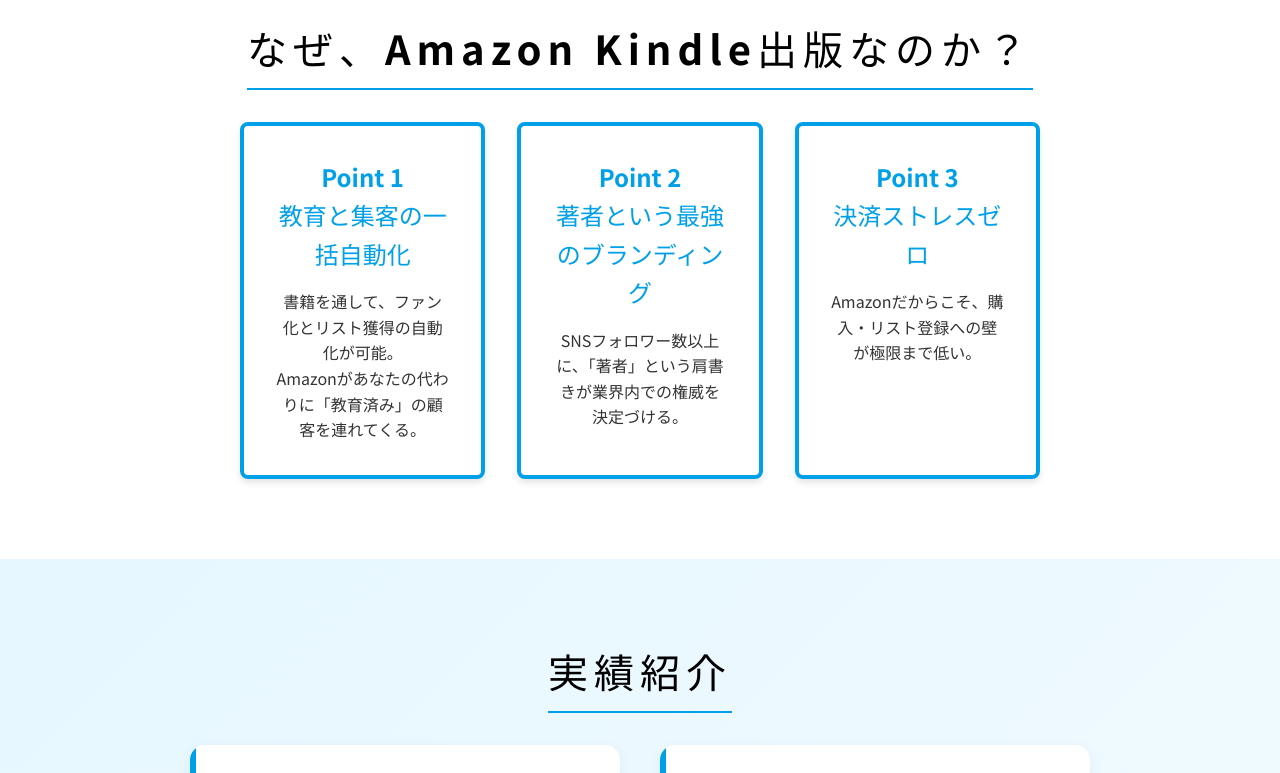
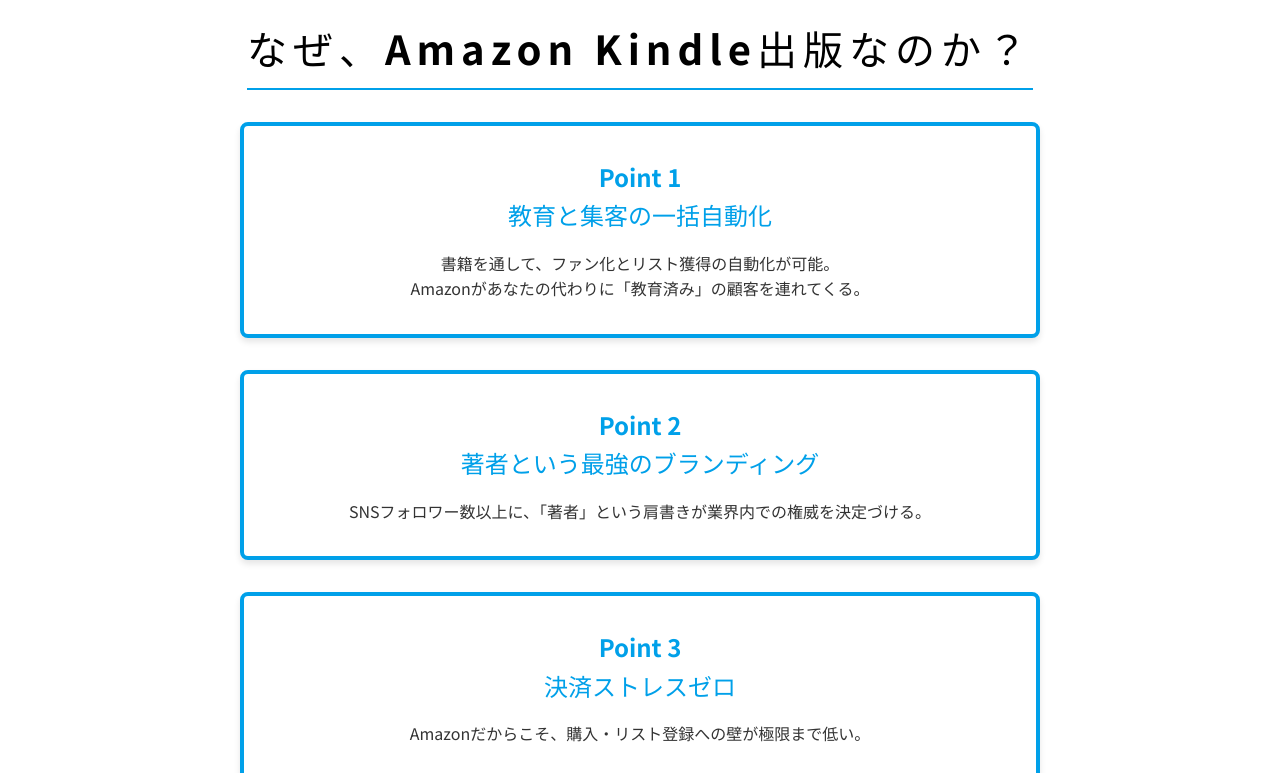
Before and after one commit to rikutoaimanga-max/Kindle-Publishing-Homepage, a React (Vite) app: page / in a window 1280 px wide. Shown: the part 2700-3473 px from the top of the page. Built offline with nearby package versions, Linux system fonts and the light colour scheme; grey boxes are pictures that could not be loaded.

Commit message:
Layout: Vertically stack Solution items and increase top padding for Plans

```diff
--- a/src/components/Plans.jsx
+++ b/src/components/Plans.jsx
@@ -3,7 +3,7 @@ import '../styles/global.css';
 
 const Plans = () => {
     return (
-        <section style={{ backgroundColor: '#f0f8ff', padding: '80px 0', color: '#333' }}>
+        <section style={{ backgroundColor: '#f0f8ff', padding: '120px 0 80px 0', color: '#333' }}>
             <div className="container">
                 <div style={{ textAlign: 'center', marginBottom: '3rem' }}>
                     <h2 className="section-title" style={{ color: '#000', borderBottom: 'none', marginBottom: '1rem' }}>ご利用料金</h2>
--- a/src/components/Solution.jsx
+++ b/src/components/Solution.jsx
@@ -23,7 +23,7 @@ const Solution = () => {
                 <div style={{ textAlign: 'center' }}>
                     <h2 className="section-title" style={{ color: '#000', fontFamily: 'var(--font-family-base)', textTransform: 'none' }}>なぜ、<span style={{ fontWeight: '900' }}>Amazon Kindle</span>出版なのか？</h2>
                 </div>
-                <div style={{ display: 'grid', gridTemplateColumns: 'repeat(auto-fit, minmax(240px, 1fr))', gap: '2rem', maxWidth: '800px', margin: '0 auto' }}>
+                <div style={{ display: 'grid', gridTemplateColumns: '1fr', gap: '2rem', maxWidth: '800px', margin: '0 auto' }}>
                     {points.map((point, index) => (
                         <div key={index} style={{
                             border: '4px solid var(--color-secondary)', // Match CTA border color and width
```
